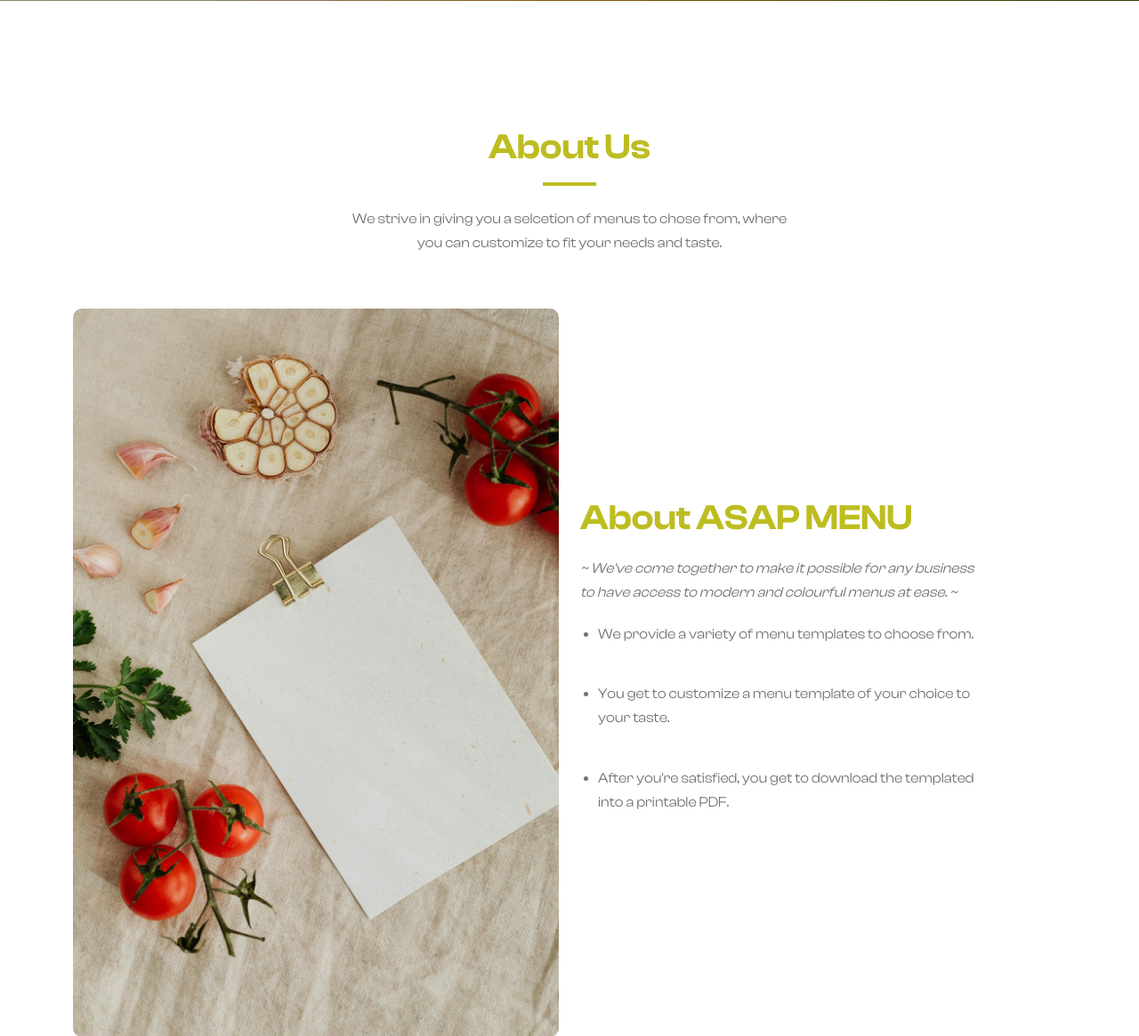
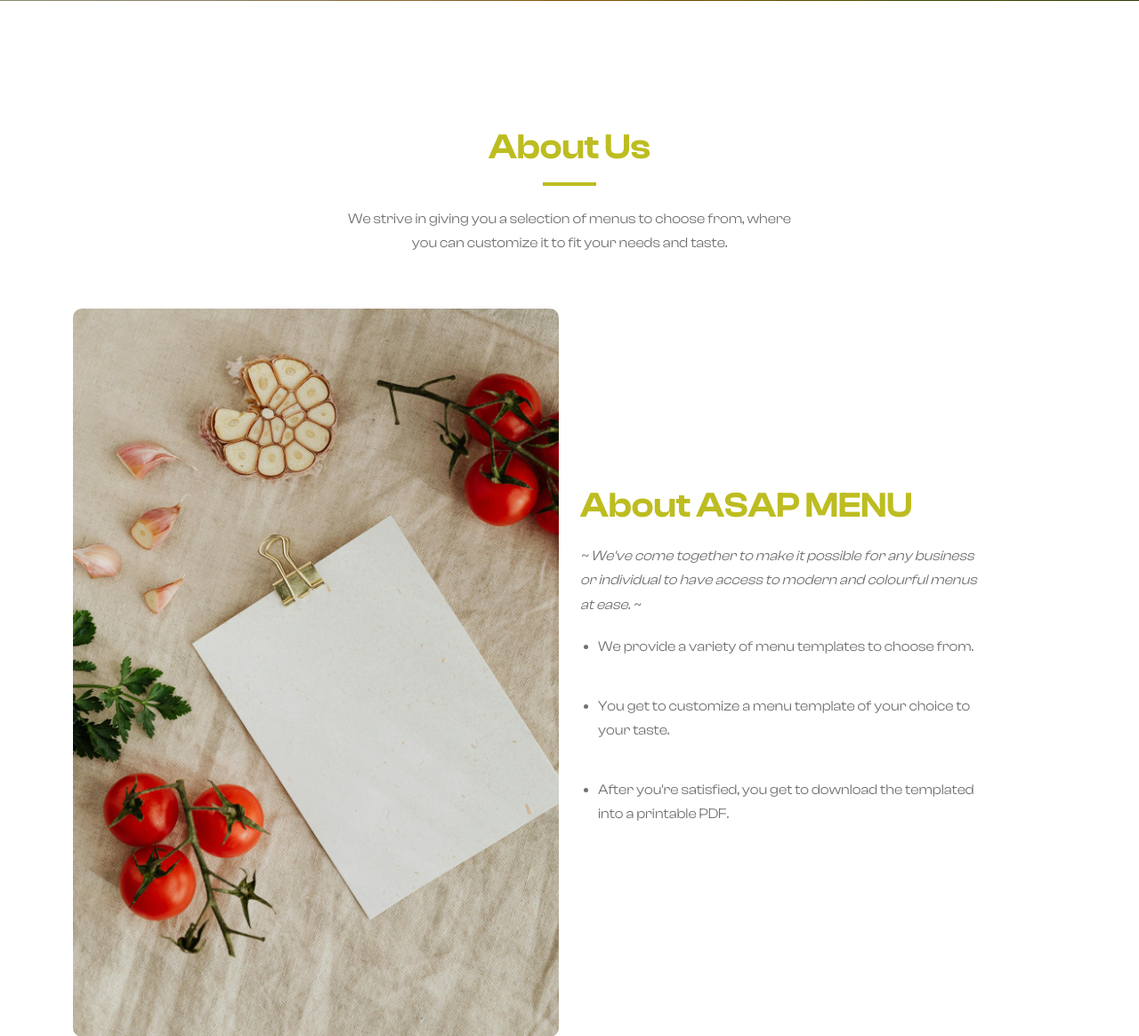
Before and after one commit to EssieW99/asap_menu, a Flask app: page / in a window 1280 px wide. Shown: the part 859-2024 px from the top of the page at 89% size. Run offline with Flask 3, Linux system fonts and the light colour scheme; some libraries are stand-ins or nearby versions.

Commit message:
Add : Text

```diff
--- a/templates/index.html
+++ b/templates/index.html
@@ -60,7 +60,7 @@
                     <div class="section-title text-center">
                         <h1 class="fw-semibold">About Us</h1>
                         <div class="line"></div>
-                        <p> We strive in giving you a selcetion of menus to chose from, where you can customize to fit your needs and taste.</p>
+                        <p> We strive in giving you a selection of menus to choose from, where you can customize it to fit your needs and taste.</p>
                     </div>
                 </div>
             </div>
@@ -70,7 +70,7 @@
                 </div>
                 <div class="col-lg-5">
                     <h1> About ASAP MENU</h1>
-                    <p> ~ We've come together to make it possible for any business to have access to modern and colourful menus at ease. ~</p>
+                    <p> ~ We've come together to make it possible for any business or individual to have access to modern and colourful menus at ease. ~</p>
                 <ul>
                     <li> We provide a variety of menu templates to choose from.</li>
                     <li> You get to customize a menu template of your choice to your taste.</li>
```
